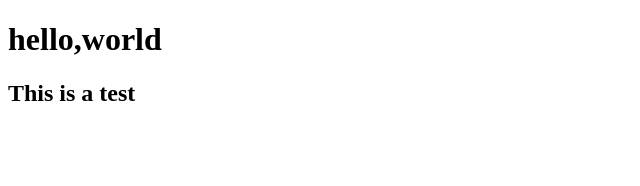
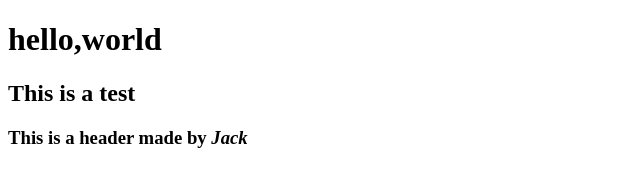
Before and after one commit to BaadalC/Website, a plain HTML site: page index.html in a window 1280 px wide. Shown: the whole page, without its empty margins (0-640 px from the left). Drawn offline with Linux system fonts and the light colour scheme.

Commit message:
commit 1

```diff
--- a/index.html
+++ b/index.html
@@ -6,5 +6,7 @@
 <body>
 	<h1>hello,world</h1>
 	<h2>This is a test</h2>
+
+	<h3>This is a header made by <i>Jack</i></h3>
 </body>
 <html>
```
